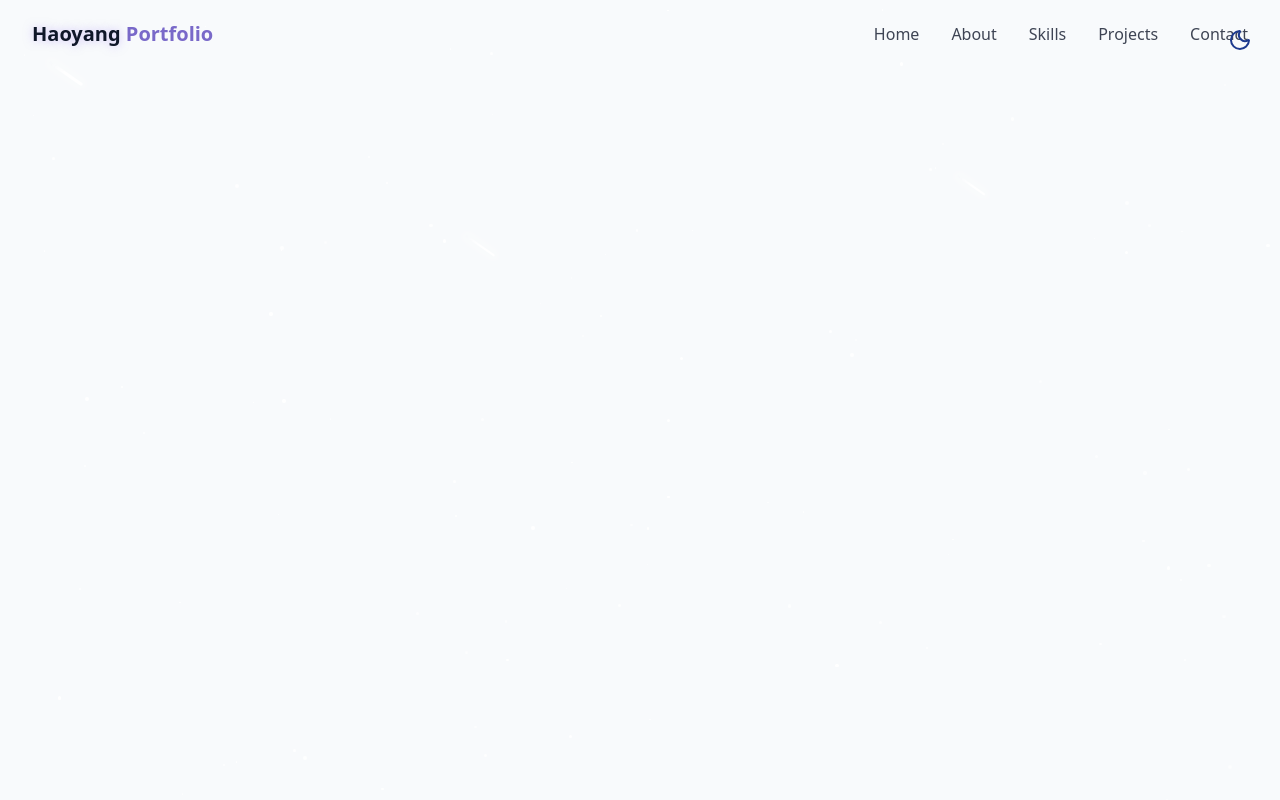
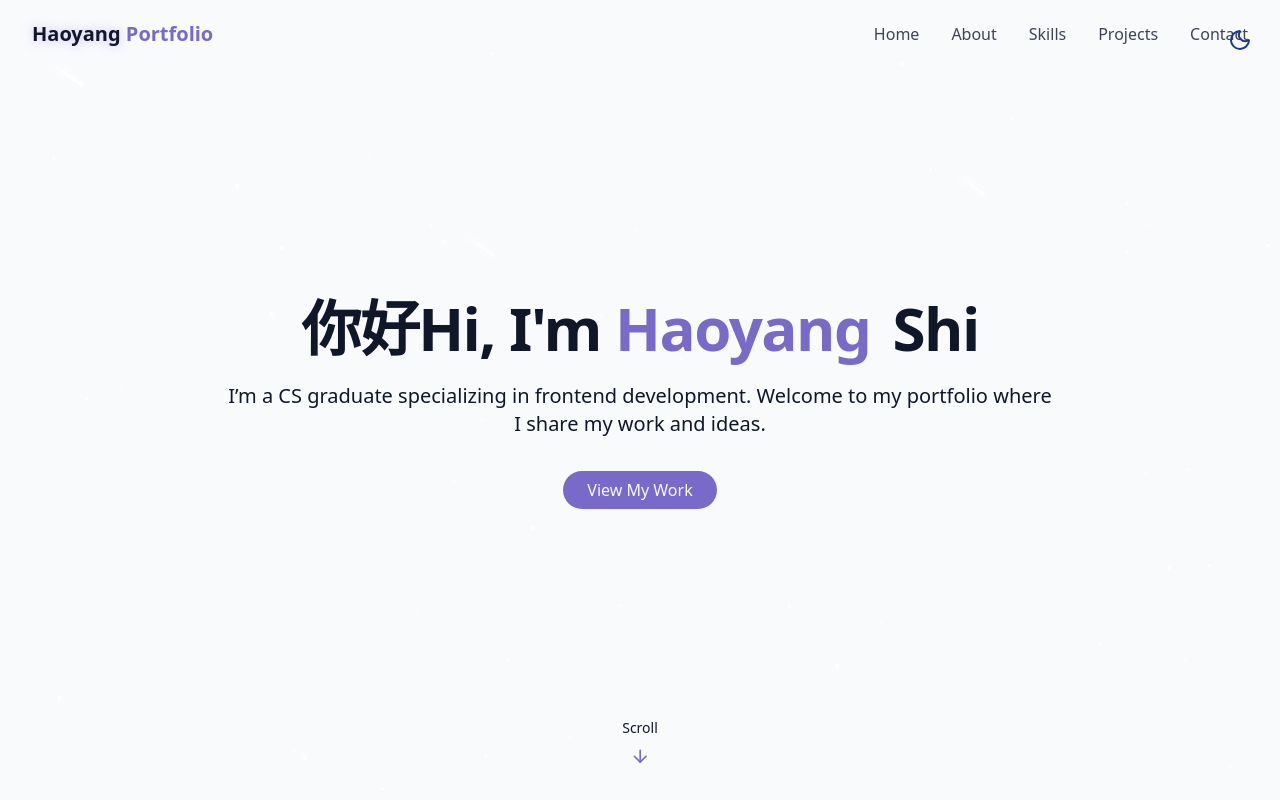
Before and after one commit to kaden175ck/Portfoilo, a React (Vite) app: page / in a window 1280 px wide. Built offline with nearby package versions, Linux system fonts and the light colour scheme.

Commit message:
hero section

```diff
--- /dev/null
+++ b/src/components/HeroSection.jsx
@@ -0,0 +1,47 @@
+import { ArrowDown } from "lucide-react"
+
+
+
+
+
+export const HeroSection =()=>{
+    return(
+        <section
+            id="hero"
+            className="relative min-h-screen flex flex-col items-center justify-center px-4"
+        >
+
+            <div className="container max-w-4xl mx-auto text-center z-10">
+                <div className="space-y-6">
+                    <h1 className="text-4xl md:text-6xl font-bold tracking-tight">
+                        <span className="opacity-0 animate-fade-in">你好Hi, I'm</span>
+                        <span className="text-primary opacity-0 animate-fade-in-delay-1">
+                            {" "}
+                            Haoyang
+                        </span>
+                        <span className="text-gradient ml-2 opacity-0 animate-fade-in-delay-2">
+                            {" "}
+                            Shi
+                        </span>
+                    </h1>
+
+                    <p className="text-lg md:text-xl text-muted-foreground max-2-2xl mx-auto opacity-0 animate-fade-in-delay-3">I’m a CS graduate specializing in frontend development. Welcome to my portfolio where I share my work and ideas.</p>
+
+
+                    <div className="pt-4 opacity-0 animate-fade-in-delay-4">
+                        <a href="#projects" className="cosmic-button">
+                            View My Work
+                        </a>
+                    </div>
+
+                </div>
+            </div>
+
+
+            <div className="absolute bottom-8 left-1/2 transform -translate-x-1/2 flex flex-col items-center animate-bounce">
+            <span className="text-sm text-muted-foreground mb-2">Scroll</span>
+            <ArrowDown className="h-5 w-5 text-primary" />
+            </div>
+        </section>
+    )
+}
--- a/src/pages/Home.jsx
+++ b/src/pages/Home.jsx
@@ -1,6 +1,7 @@
 import { ThemeToggle } from "../components/ThemeToggle";
 import { StarBackground } from "../components/StarBackground";
 import { NavBar } from "../components/NavBar";
+import { HeroSection } from "../components/HeroSection";
 
 export const Home =()=>{
     return(
@@ -10,6 +11,10 @@
             <StarBackground/>
             <NavBar/>
 
+            <main>
+                <HeroSection/>
+            </main>
+
         </div>
 
 
```
